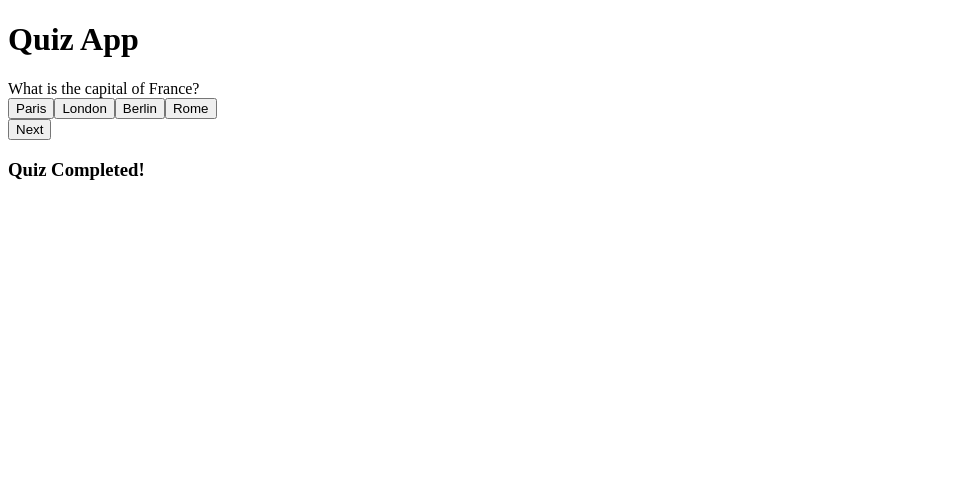
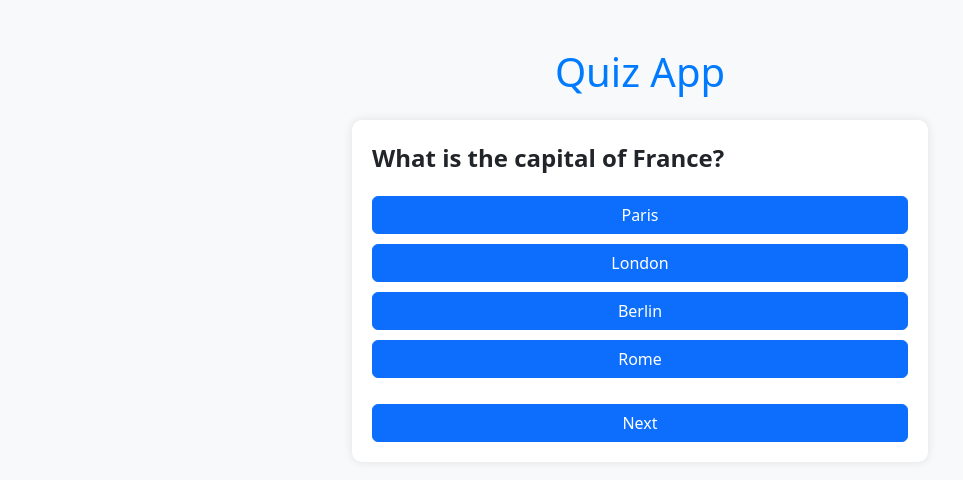
Before and after one commit to matomugo60/quiz-app-typescript, a website with bundled scripts: page index.html in a window 1280 px wide. Shown: the whole page, without its empty margins (0-963 px from the left). Built offline with nearby package versions, Linux system fonts and the light colour scheme.

Commit message:
provided styling in index.html

```diff
--- a/index.html
+++ b/index.html
@@ -5,7 +5,59 @@
   <meta charset="UTF-8">
   <meta name="viewport" content="width=device-width, initial-scale=1.0">
   <title>Quiz App</title>
-  <script src="https://cdn.jsdelivr.net/npm/bootstrap@5.3.0-alpha3/dist/js/bootstrap.bundle.min.js" integrity="sha384-ENjdO4Dr2bkBIFxQpeoTz1HIcje39Wm4jDKdf19U8gI4ddQ3GYNS7NTKfAdVQSZe" crossorigin="anonymous"></script>
+  <!-- Bootstrap CSS -->
+  <link rel="stylesheet" href="https://cdn.jsdelivr.net/npm/bootstrap@5.3.0-alpha3/dist/css/bootstrap.min.css">
+  <style>
+    body {
+      background-color: #f8f9fa;
+    }
+
+    .container {
+      max-width: 600px;
+    }
+
+    #quizContainer {
+      background-color: #fff;
+      padding: 20px;
+      border-radius: 10px;
+      box-shadow: 0 0 10px rgba(0, 0, 0, 0.1);
+    }
+
+    h1 {
+      color: #007bff;
+      text-align: center;
+    }
+
+    #question {
+      font-size: 24px;
+      font-weight: bold;
+      margin-bottom: 20px;
+    }
+
+    #options button {
+      width: 100%;
+      margin-bottom: 10px;
+    }
+
+    #nextButton {
+      display: block;
+      width: 100%;
+    }
+
+    #resultContainer {
+      margin-top: 20px;
+      text-align: center;
+      padding: 20px;
+      background-color: #f8f9fa;
+      border-radius: 10px;
+      box-shadow: 0 0 10px rgba(0, 0, 0, 0.1);
+    }
+
+    #score {
+      font-size: 20px;
+      font-weight: bold;
+    }
+  </style>
 </head>
 
 <body>
@@ -22,6 +74,8 @@
     </div>
   </div>
 
+  <!-- Bootstrap JS and Quiz App script -->
+  <script src="https://cdn.jsdelivr.net/npm/bootstrap@5.3.0-alpha3/dist/js/bootstrap.bundle.min.js" integrity="sha384-ENjdO4Dr2bkBIFxQpeoTz1HIcje39Wm4jDKdf19U8gI4ddQ3GYNS7NTKfAdVQSZe" crossorigin="anonymous"></script>
   <script src="dist/index.js" type="module"></script>
 </body>
 
```
